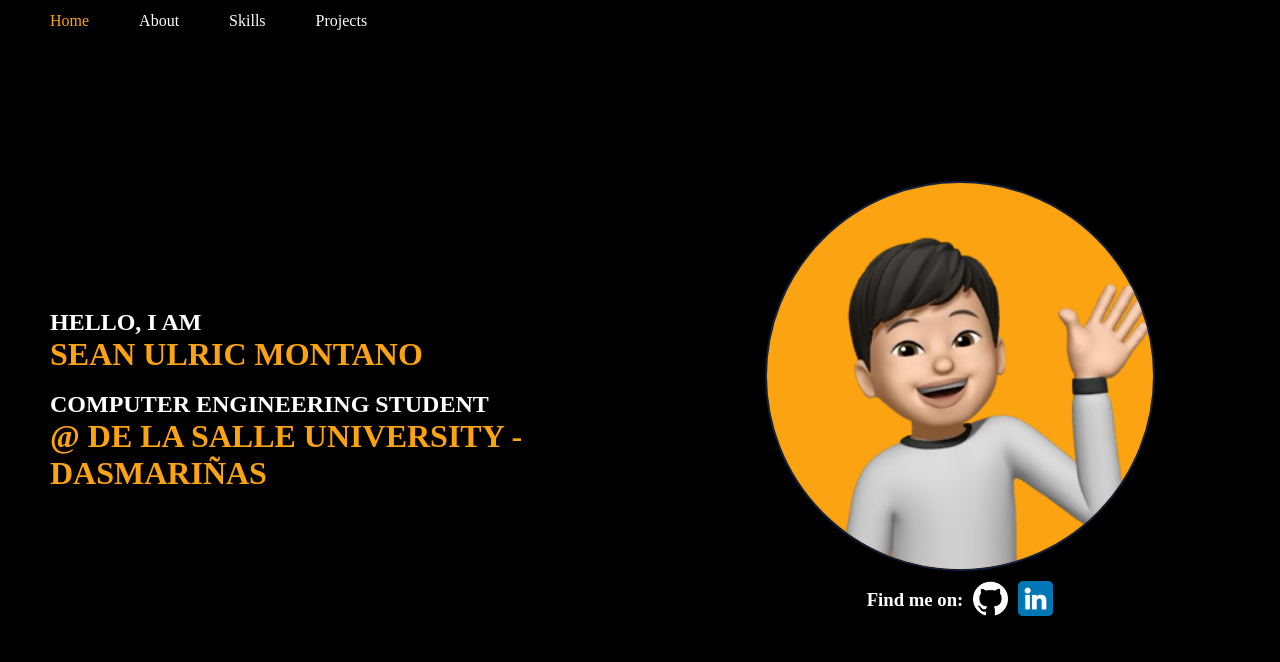
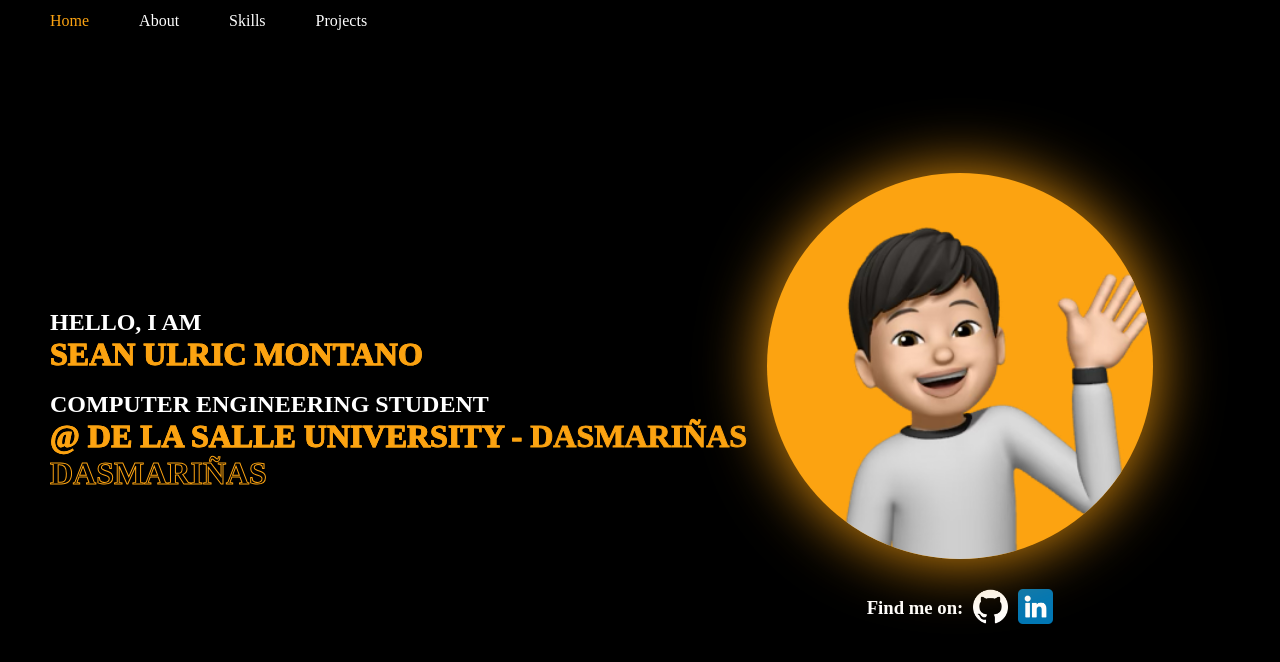
Before and after one commit to seannn9/Sean-Ulric-Portfolio, a React (Vite) app in the folder frontend/: page / in a window 1280 px wide. Shown: the top 662 px of the page. Built offline with nearby package versions, Linux system fonts and the light colour scheme; the HTML template or start-up script is replaced by a standard one.

Commit message:
added text color sliding in animation

```diff
--- a/frontend/src/styles/App.css
+++ b/frontend/src/styles/App.css
@@ -31,7 +31,38 @@ body {
 }
 
 .introductionCard .names {
+    width: fit-content;
+    color: transparent;
+    -webkit-text-stroke: 1px #fca311;
+    position: relative;
+}
+
+.introductionCard .names::before {
+    position: absolute;
+    height: 100%;
+    overflow: hidden;
     color: #fca311;
+    white-space: nowrap;
+    clip-path: inset(0 100% 0 0);
+    animation: revealText 1s ease-in forwards;
+}
+
+.introductionCard .names#myName::before {
+    content: "SEAN ULRIC MONTANO";
+}
+
+.introductionCard .names#myUni::before {
+    content: "@ DE LA SALLE UNIVERSITY - DASMARIÑAS";
+    animation-delay: 0.95s;
+}
+
+@keyframes revealText {
+    from {
+        clip-path: inset(0 100% 0 0);
+    }
+    to {
+        clip-path: inset(0 0 0 0);
+    }
 }
 
 .secondHalf {
@@ -47,7 +78,7 @@ body {
     display: flex;
     justify-content: center;
     align-items: center;
-    margin-top: 10px;
+    margin-top: 30px;
 }
 
 .secondHalf .contactContainer img {
@@ -59,7 +90,7 @@ body {
 .secondHalf > img {
     height: 386px;
     width: 386px;
-    border: 2px solid #14213d;
     border-radius: 200px;
     background-color: #fca311;
+    filter: drop-shadow(0 0 2rem #ea950d);
 }
--- a/frontend/src/styles/Projects.css
+++ b/frontend/src/styles/Projects.css
@@ -17,7 +17,25 @@
 }
 
 .aboutIntro span {
+    color: transparent;
+    -webkit-text-stroke: 1px #fca311;
+    position: relative;
+}
+
+.aboutIntro span::before {
+    content: "PROJECTS";
+    position: absolute;
+    width: 0%;
+    height: 100%;
+    overflow: hidden;
     color: #fca311;
+    animation: slideIn 1s ease-in forwards;
+}
+
+@keyframes slideIn {
+    to {
+        width: 100%;
+    }
 }
 
 .projectsHalf {
```
